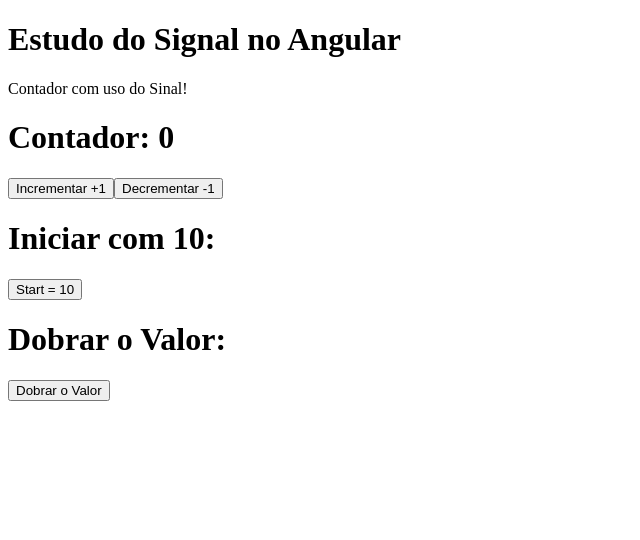
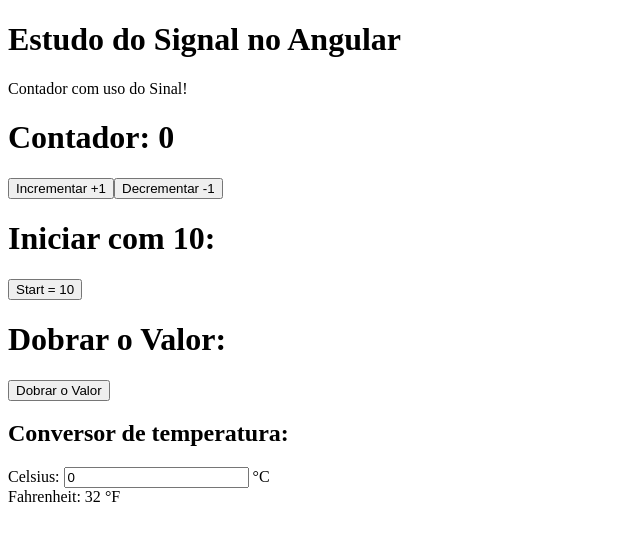
Before and after one commit to otanerifpb/angular-signal, an Angular app: page / in a window 1280 px wide. Shown: the top 540 px of the page, without its empty margins (0-640 px from the left). Built offline with nearby package versions, Linux system fonts and the light colour scheme.

Commit message:
Adição do Componente Temperatura

```diff
--- a/src/app/app.html
+++ b/src/app/app.html
@@ -1,3 +1,4 @@
 <h1>Estudo do Signal no Angular</h1>
 
 <app-contador></app-contador>
+<app-temperatura></app-temperatura>
--- a/src/app/app.ts
+++ b/src/app/app.ts
@@ -1,13 +1,15 @@
 import { Component, signal } from '@angular/core';
 import { RouterOutlet } from '@angular/router';
 import { Contador } from './shared/contador/contador';
+import { Temperatura } from './shared/temperatura/temperatura';
 
 @Component({
   selector: 'app-root',
-  imports: [RouterOutlet, Contador],
+  imports: [RouterOutlet, Contador, Temperatura],
   templateUrl: './app.html',
   // styleUrl: './app.css'
 })
+
 export class App {
   protected readonly title = signal('angular-signal');
 }
--- a/src/app/shared/contador/contador.ts
+++ b/src/app/shared/contador/contador.ts
@@ -33,7 +33,4 @@
     const usuarioSinal = signal({ nome: 'João', idade: 30 });
     //usuarioSinal.mutate(usuario => {usuario.idade = 31; }); //--Não esta aceitando o "mutate"
   }
-
-
-
 }
--- a/src/app/shared/temperatura/temperatura.html
+++ b/src/app/shared/temperatura/temperatura.html
@@ -1 +1,9 @@
-<p>temperatura works!</p>
+<h2>Conversor de temperatura:</h2>
+<div>
+  <label>Celsius: </label>
+  <input type="number" [ngModel]="celsius()" (ngModelChange)="celsius.set($event)"> °C
+</div>
+<div>
+  <label>Fahrenheit: {{ fahrenheit() }}</label> °F
+  <!-- <p>{{ fahrenheit() }}</p> -->
+</div>
--- a/src/app/shared/temperatura/temperatura.ts
+++ b/src/app/shared/temperatura/temperatura.ts
@@ -1,11 +1,16 @@
-import { Component } from '@angular/core';
+import { Component, computed, signal } from '@angular/core';
+import { FormsModule } from '@angular/forms';
 
 @Component({
   selector: 'app-temperatura',
-  imports: [],
+  imports: [FormsModule],
+  standalone: true, //--Este componente é autossuficiente. Ele não precisa ser declarado em um @NgModule e é responsável por importar tudo o que precisa para funcionar.
   templateUrl: './temperatura.html',
-  styleUrl: './temperatura.css',
+  //styleUrl: './temperatura.css',
 })
+
 export class Temperatura {
+  celsius = signal(0);
 
+  fahrenheit = computed(() => (this.celsius() * 9/5) + 32); //--Sinal computado que depende do sinal celsius
 }
```
